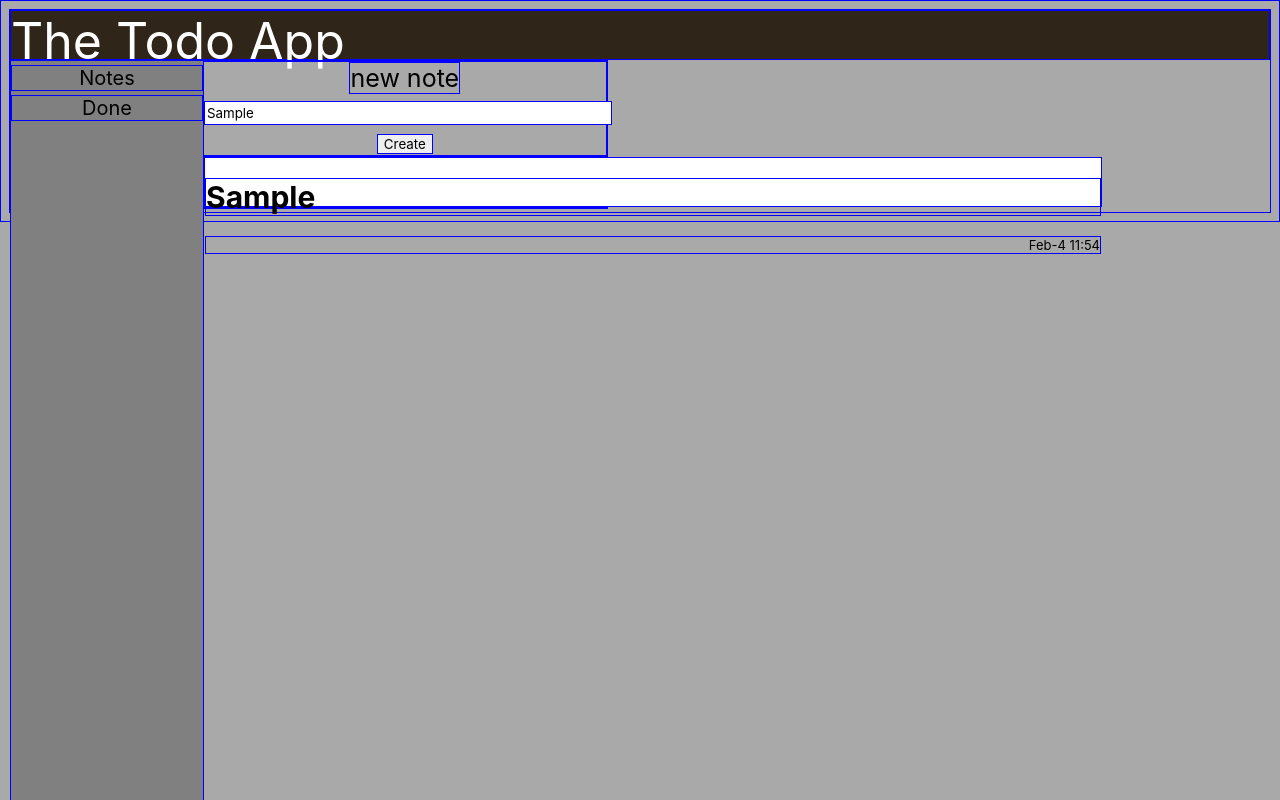
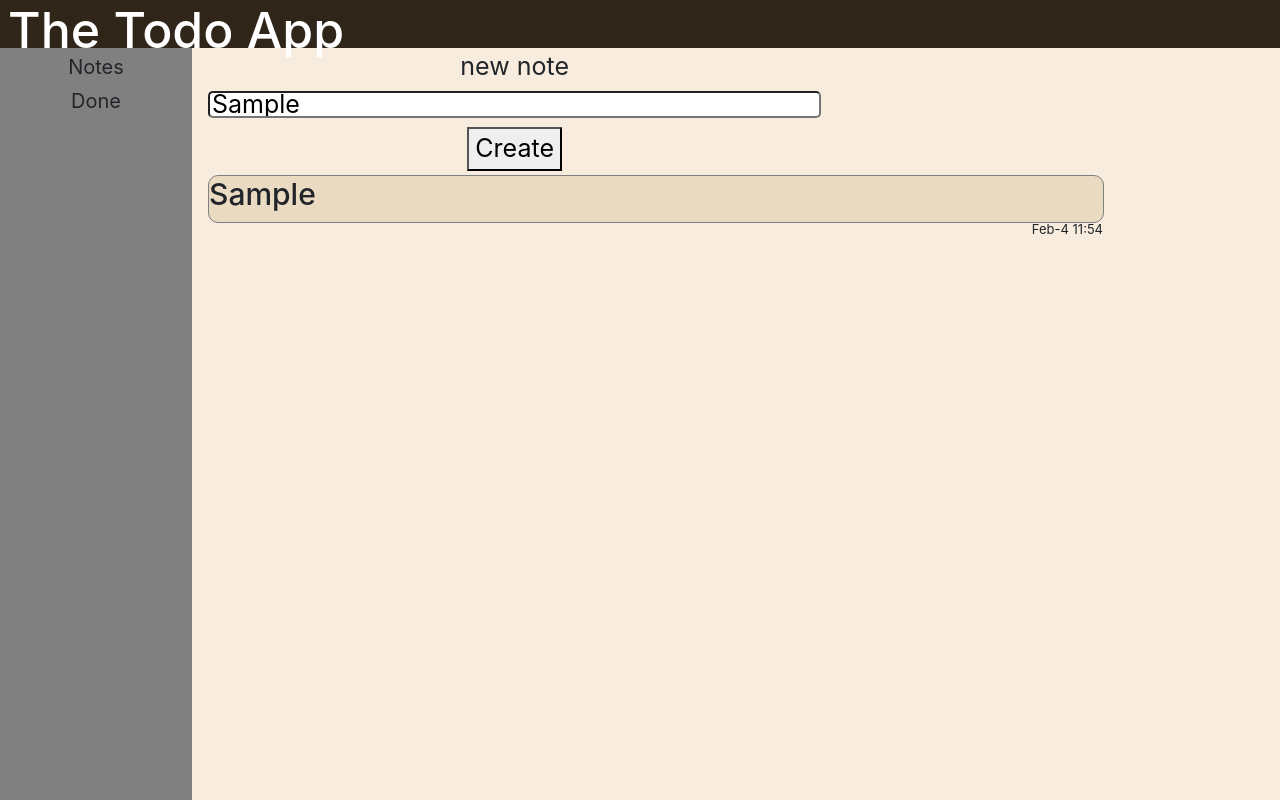
Before and after one commit to alexandruakkol/ToDoApp, a website: page index.html in a window 1280 px wide. Both pictures are taken after typing "Sample" into the empty fields and a click on the button "Create". Drawn offline with nearby package versions, Linux system fonts and the light colour scheme.

Commit message:
UI UX improvements

```diff
--- a/index.html
+++ b/index.html
@@ -6,10 +6,12 @@
     <meta http-equiv="X-UA-Compatible" content="IE=edge" />
     <meta name="viewport" content="width=device-width, initial-scale=1.0" />
     <title>To Do List</title>
+    <link href="https://cdn.jsdelivr.net/npm/bootstrap@5.1.3/dist/css/bootstrap.min.css" rel="stylesheet" integrity="sha384-1BmE4kWBq78iYhFldvKuhfTAU6auU8tT94WrHftjDbrCEXSU1oBoqyl2QvZ6jIW3" crossorigin="anonymous">
     <link rel="stylesheet" href="styles.css" />
   </head>
   <body>
-    <header>The Todo App</header>
+    <header>
+        <h1 class="title">The Todo App</h1></header>
     <nav>
       <div class="sidebarButton" id="notesTab">Notes</div>
       <div class="sidebarButton" id="doneTab">Done</div>
@@ -30,7 +32,7 @@
 
       </div>
     </div>
-
     <script src="list.js"></script>
+    <script src="https://cdn.jsdelivr.net/npm/bootstrap@5.1.3/dist/js/bootstrap.bundle.min.js" integrity="sha384-ka7Sk0Gln4gmtz2MlQnikT1wXgYsOg+OMhuP+IlRH9sENBO0LRn5q+8nbTov4+1p" crossorigin="anonymous"></script>
   </body>
 </html>
--- /dev/null
+++ b/package.json
@@ -0,0 +1,5 @@
+{
+  "dependencies": {
+    "bootstrap": "^5.1.3"
+  }
+}
--- a/styles.css
+++ b/styles.css
@@ -1,15 +1,16 @@
 :root{
     /* Custom color palette*/
     --header : #2F2519;
-    --body: darkgray;
-    --accents_soft: #FA7D09;
-    --accents_hard: #FF4301;
+    --body: #F7ECDE;
+    --accents_soft: #E9DAC1;
+    --accents_hard: #54BAB9;
+    --completed_note:#D3ECA7;
 }
 
 header{
     height:6vh;
     margin-top:0px;
-    font-size:50px;
+    border-radius: 0px;
     color:white;
     background-color:var(--header, black);
 }
@@ -20,6 +21,7 @@ nav{
     width:15vw;
     height:95vh;
     background-color: grey;
+    border-radius: 0px;
 }
 .main{
     text-align: center;
@@ -29,7 +31,9 @@ nav{
 #newProject{
     display:inline-block;
     width:100%;
-    height:20px;
+    height:27px;
+    border-radius: 5px;
+
 }
 label{
     display:inline-block;
@@ -39,6 +43,7 @@ label{
     text-align: center;
     display:inline-block;
     font-size:25px;
+    margin-left:2vh;
 }
 .projectContainer{
     display:grid;
@@ -48,9 +53,11 @@ label{
 
 }
 .project{
-    background-color: white;
+    background-color: var(--accents_soft);
     height:6vh;
     width:70vw;
+    border:1px solid grey;
+    margin-left:2vh;
 }
 .projectTitle{
     font-size : 30px;
@@ -69,8 +76,16 @@ body{
     text-align: center;
     font-size:20px;
 }
+.sidebarButton:hover{
+    background-color: var(--accents_hard);
+    margin-top:0.5vh;
+    text-align: center;
+    font-size:20px;
+    cursor:pointer;
+}
 *{
-    border:1px solid blue;
+
+    border-radius: 10px;
     font-family: -apple-system, BlinkMacSystemFont, "Segoe UI", Roboto, Helvetica, Arial, sans-serif, "Apple Color Emoji", "Segoe UI Emoji", "Segoe UI Symbol";
 }
 .completedContainer{
@@ -81,13 +96,26 @@ body{
     position:absolute;
     width:100%;
     min-height:10vh;
-    background-color: yellowgreen;
+    background-color: var(--body);
 
 }
 p{
     display:none;
 }
 .completed{
-    height:8vh;
+    margin-top:1vh;
+    height:6vh;
     width:70vw;
+    border:1px solid grey;
+    margin-left:2vh;
+    background-color: var(--completed_note);
 }
+.title{
+    margin-left:1vh;
+    vertical-align: center;
+    font-size:50px;
+}
+#NPButton{
+    margin-top:0.5vh;
+    margin-bottom: 0.5vh;
+}
```
Also changed, not shown: 1 other file.
